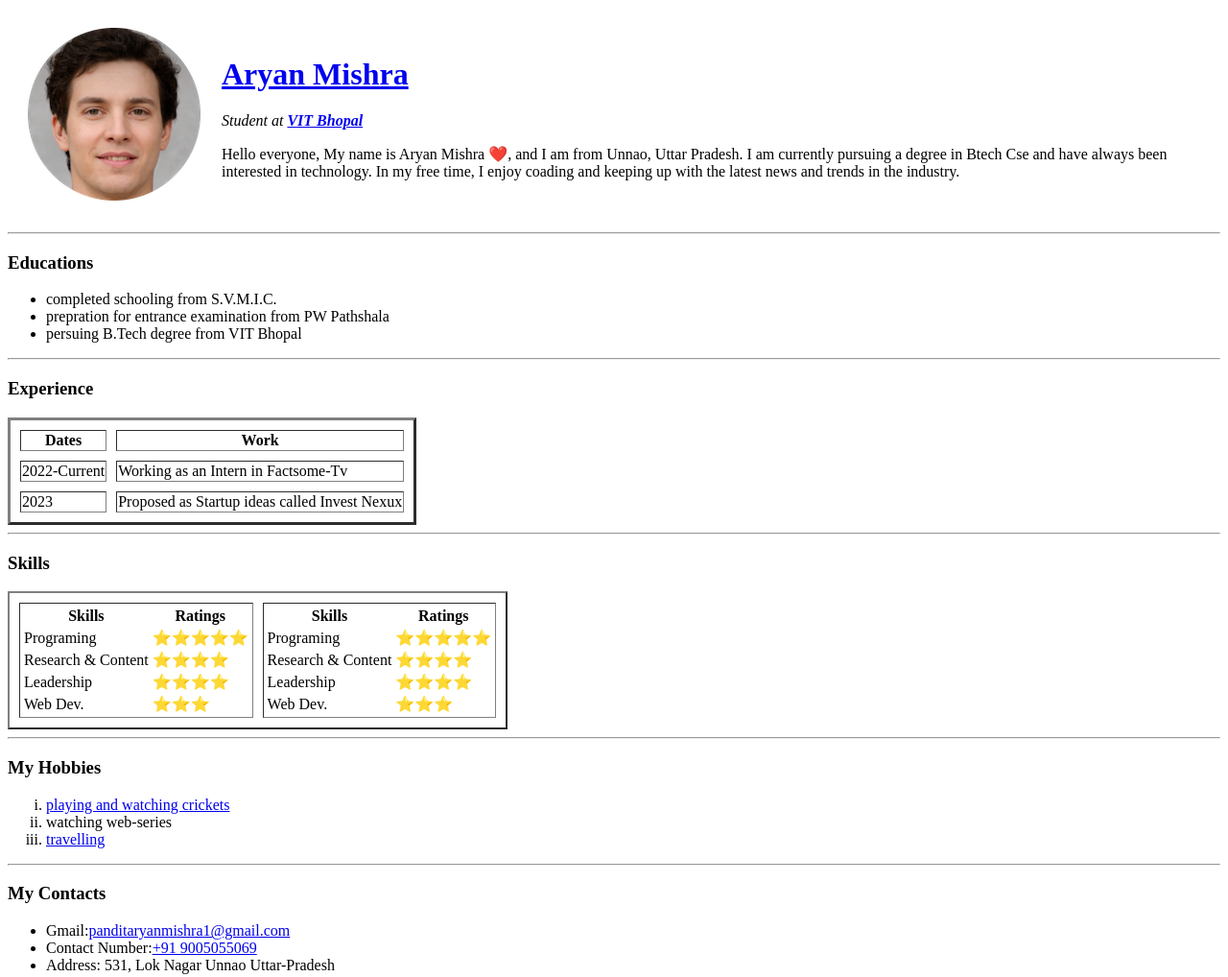
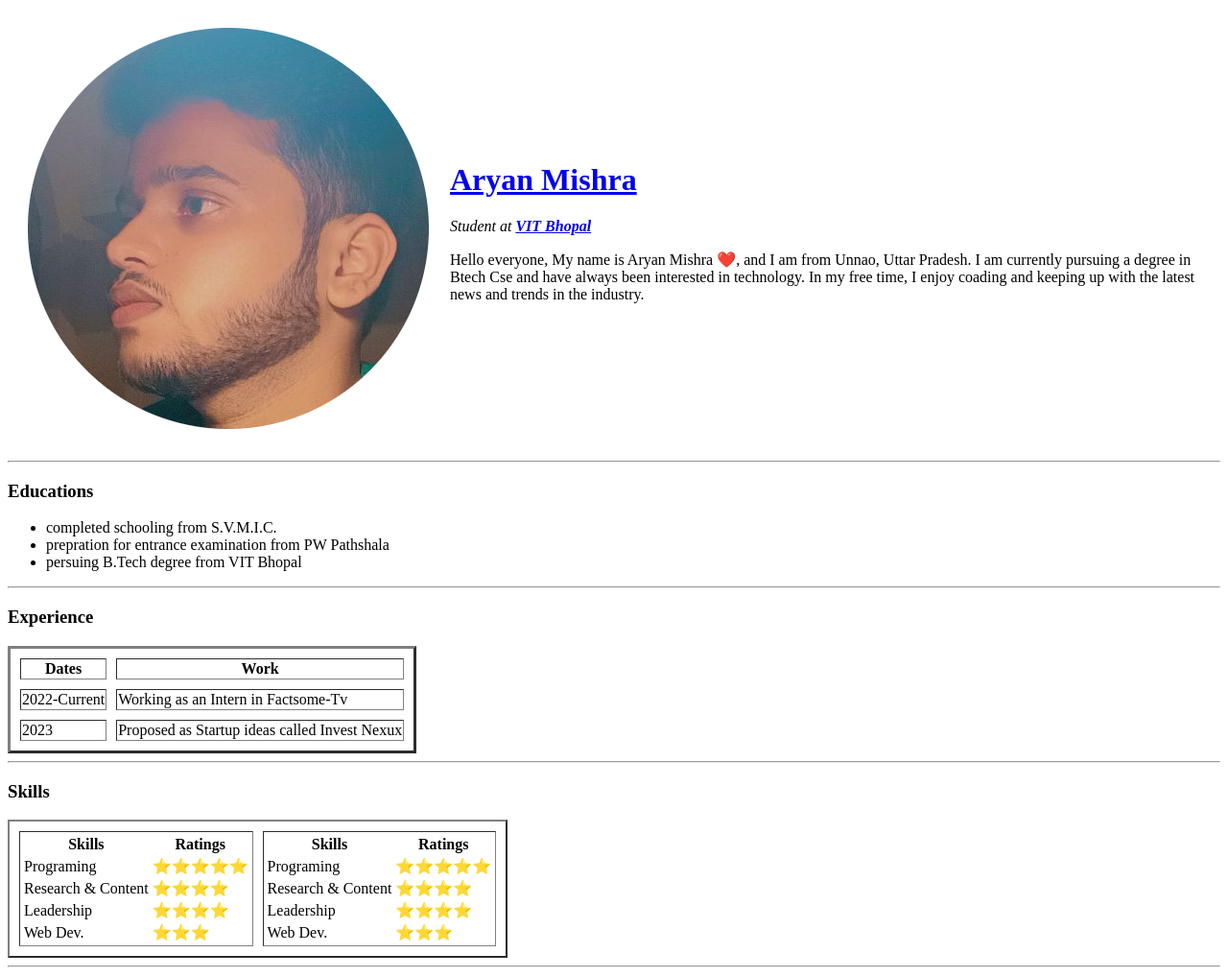
Before and after one commit to DevAaaryan/CV, a plain HTML site: page index.html in a window 1280 px wide. Shown: the top 1018 px of the page at 96% size. Drawn offline with Linux system fonts and the light colour scheme.

Commit message:
Update index.html

```diff
--- a/index.html
+++ b/index.html
@@ -10,7 +10,7 @@
 <body>
     <table cellspacing="20">
         <tr>
-            <td><img src="images/Aryan1.png" alt="Aryan's profile picture"></td>
+            <td><img src="images/Aryan2.png" alt="Aryan's profile picture"></td>
             <td><h1><a href="https://instagram.com/_aaaryan____?igshid=ZDdkNTZiNTM=">Aryan Mishra</a></h1>
                 <p><em>Student at <strong><a href="https://vitbhopal.ac.in/">VIT Bhopal</a></strong></em></p>
                 <p>Hello everyone, My name is Aryan Mishra ❤️,
```
